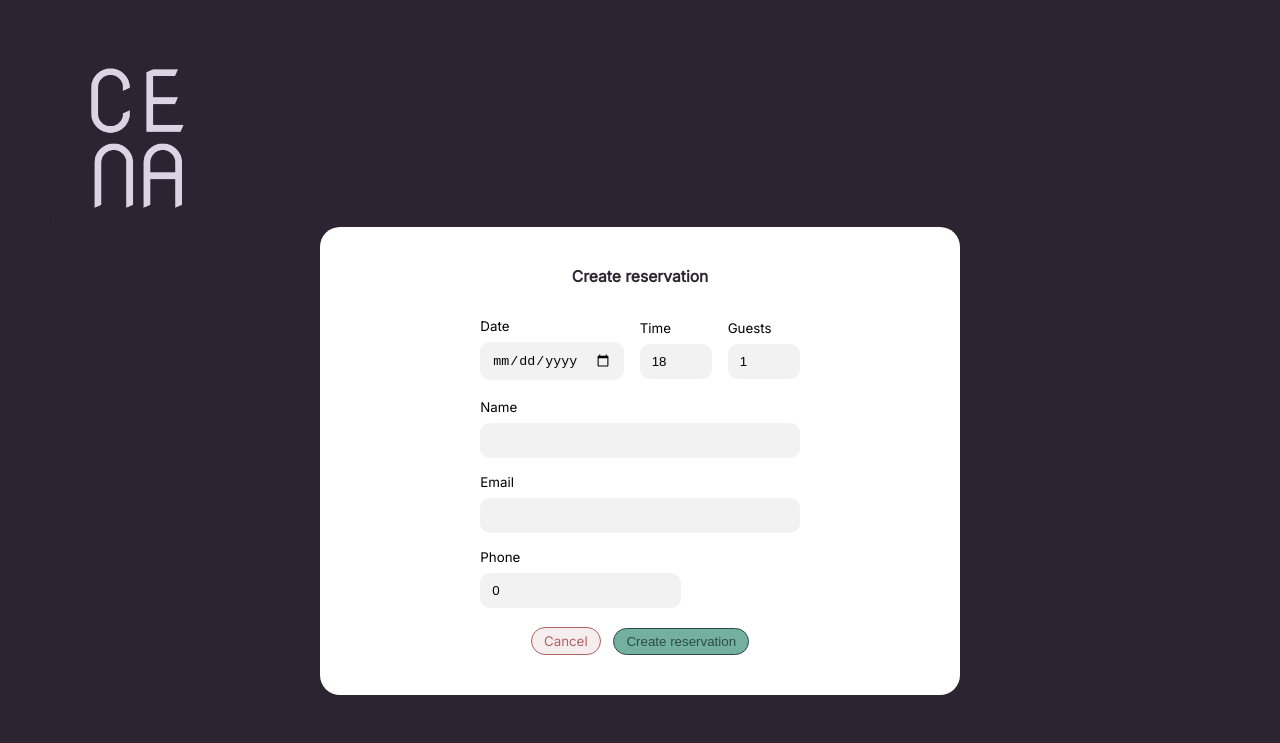
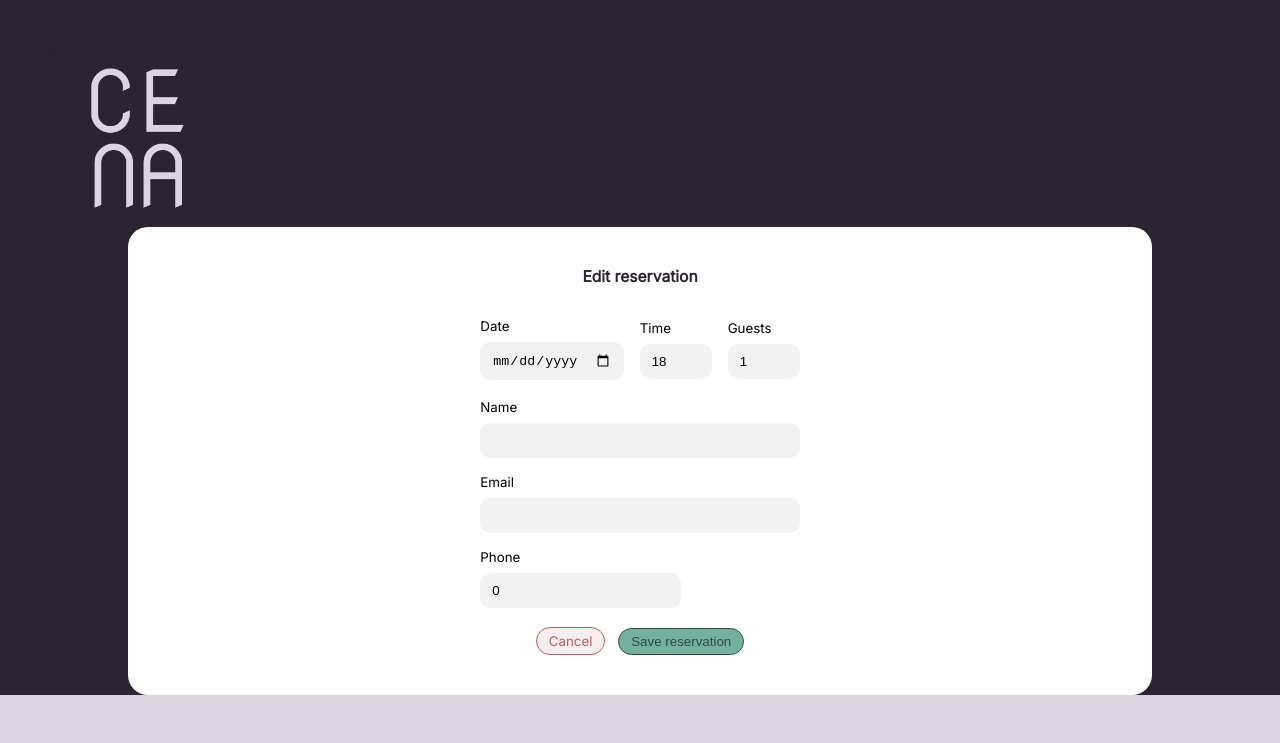
Before and after one commit to ViggoOhlsson/project-restaurant, a React (Create React App) app: page /admin/add-new in a window 1280 px wide. Shown: the top 743 px of the page. Built offline with nearby package versions, Linux system fonts and the light colour scheme; a web font is replaced by a local one.

Commit message:
Feedback implemented

```diff
--- a/src/components/EditConfirmed.tsx
+++ b/src/components/EditConfirmed.tsx
@@ -4,6 +4,7 @@ import { IBooking } from "../models/IBooking";
 
 interface IEditConfirmedProps {
   booking: IBooking;
+  parentView: string;
 }
 
 export const EditConfirmed = (props: IEditConfirmedProps) => {
@@ -29,6 +30,16 @@ export const EditConfirmed = (props: IEditConfirmedProps) => {
 
   function refreshPage() {
     window.location.reload();
+  }
+
+  function buttonText() {
+    if (props.parentView === "edit") {
+      return "Edit changes";
+    } else if (props.parentView === "add") {
+      return "Add new reservation";
+    } else {
+      return "Refresh page";
+    }
   }
 
   return (
@@ -66,8 +77,12 @@ export const EditConfirmed = (props: IEditConfirmedProps) => {
         </div>
       </div>
       <div className="admin-edit__section admin-edit__section--redirect">
-        <button onClick={refreshPage} className="redirect__editButton"><i className="fa-solid fa-arrow-left"></i> Edit changes</button>
-        <Link to={"/admin"} className="redirect__adminButton">Proceed to bookings <i className="fa-solid fa-arrow-right"></i></Link>
+        <button onClick={refreshPage} className="redirect__editButton">
+          <i className="fa-solid fa-arrow-left"></i> {buttonText()}
+        </button>
+        <Link to={"/admin"} className="redirect__adminButton">
+          Proceed to bookings <i className="fa-solid fa-arrow-right"></i>
+        </Link>
       </div>
     </div>
   );
--- a/src/components/EditForm.tsx
+++ b/src/components/EditForm.tsx
@@ -5,14 +5,13 @@ import { IBooking } from "../models/IBooking";
 interface IEditFormProps {
   editingBooking: IBooking;
   fullyBooked: boolean;
-  deleteBooking(): void;
   handleSave(e: FormEvent): void;
   changeInfo(e: ChangeEvent<HTMLInputElement>): void;
   changeUser(e: ChangeEvent<HTMLInputElement>): void;
 }
 export const EditForm = (props: IEditFormProps) => {
   return (
-    <div className="admin-edit">
+    <>
       <h3 className="admin-edit__section admin-edit__section--heading">
         Edit reservation
       </h3>
@@ -95,17 +94,9 @@ export const EditForm = (props: IEditFormProps) => {
           <Link className="form__cancel" to={"/admin"}>
             Cancel
           </Link>
-          <button className="form__update">Update reservation</button>
+          <button className="form__update">Save reservation</button>
         </div>
       </form>
-      <button
-        className="admin-edit__section admin-edit__section--delete"
-        onClick={() => {
-          props.deleteBooking();
-        }}
-      >
-        Remove reservation <i className="fa-solid fa-trash-can"></i>
-      </button>
-    </div>
+    </>
   );
 };
--- a/src/components/pages/AdminAdd.tsx
+++ b/src/components/pages/AdminAdd.tsx
@@ -1,165 +1,84 @@
 import axios from "axios";
 import { ChangeEvent, FormEvent, useState } from "react";
-import { Link } from "react-router-dom";
 import { IBooking } from "../../models/IBooking";
+import { EditConfirmed } from "../EditConfirmed";
+import { EditForm } from "../EditForm";
 
 export function AdminAdd() {
   const [fullyBooked, setFullyBooked] = useState(false);
-  const [time, setTime] = useState(18);
-  const [date, setDate] = useState("");
-  const [guests, setGuests] = useState(1);
-
-  const [name, setName] = useState("");
-  const [email, setEmail] = useState("");
-  const [phone, setPhone] = useState(0);
+  const [adminView, setAdminView] = useState("");
 
   const [editing, setEditing] = useState<IBooking>({
-    date: new Date(date),
-    time: time,
-    guests: guests,
+    date: new Date(),
+    time: 18,
+    guests: 1,
     _id: "",
     customer: {
       _id: "",
-      name: name,
-      email: email,
-      phone: phone,
+      name: "",
+      email: "",
+      phone: 0,
     },
   });
 
-  const changeTime = (e: ChangeEvent<HTMLInputElement>) => {
-    console.log("Time:", e.target.value);
-    setTime(parseInt(e.target.value));
-  };
-  const changeDate = (e: ChangeEvent<HTMLInputElement>) => {
-    console.log("Date:", e.target.value);
-    setDate(e.target.value);
-  };
-  const changeGuests = (e: ChangeEvent<HTMLInputElement>) => {
-    let guests = parseInt(e.target.value || "0");
-    if (guests < 0) guests = 0;
-    if (guests > 90) guests = 90;
-    setGuests(guests);
-    console.log(guests);
-  };
-
-  const changeName = (e: ChangeEvent<HTMLInputElement>) =>
-    setName(e.target.value);
-
-  const changeEmail = (e: ChangeEvent<HTMLInputElement>) =>
-    setEmail(e.target.value);
-
-  const changePhone = (e: ChangeEvent<HTMLInputElement>) =>
-    setPhone(parseInt(e.target.value));
-
-  async function addUser(e: FormEvent) {
+  async function handleSave(e: FormEvent) {
     e.preventDefault();
+    let date = editing.date;
+    let time = editing.time;
+    let guests = editing.guests;
+    let name = editing.customer.name;
+    let email = editing.customer.email;
+    let phone = editing.customer.phone;
 
     let body = { date, time, guests, name, email, phone };
-
-    console.log("editing " + guests);
     try {
       let res = await axios.post("http://localhost:8000/book", body);
+      setAdminView("done");
       let emailRes = await axios.post(
         "http://localhost:8000/send-email",
         res.data
       );
-      console.log("booking sent:", res);
-      console.log(emailRes);
     } catch (err) {
       console.log(err);
     }
   }
 
+  //Uppdaterar setEditing med bokningsinformation
+  function handleInfoChange(e: ChangeEvent<HTMLInputElement>) {
+    if (e.target.type === "number") {
+      setEditing({ ...editing, [e.target.name]: +e.target.value });
+    } else {
+      setEditing({ ...editing, [e.target.name]: e.target.value });
+    }
+  }
+
+  //Uppdaterar setEditing med kundinformation
+  function handleUserChange(e: ChangeEvent<HTMLInputElement>) {
+    setEditing({
+      ...editing,
+      customer: { ...editing.customer, [e.target.name]: e.target.value },
+    });
+  }
+
+  function displayView() {
+     if (adminView === "done") {
+      return <EditConfirmed parentView="add" booking={editing}></EditConfirmed>;
+    } else {
+      return (
+        <div className="admin-edit">
+          <EditForm
+            handleSave={handleSave}
+            changeUser={handleUserChange}
+            changeInfo={handleInfoChange}
+            editingBooking={editing}
+            fullyBooked={fullyBooked}
+          ></EditForm>
+        </div>
+      );
+    }
+  }
+
   return (
-    <>
-      <div className="admin-edit admin-add">
-        <h3 className="admin-edit__section admin-edit__section--heading">
-          Create reservation
-        </h3>
-        <form
-          className="admin-edit__section admin-edit__section--form"
-          onSubmit={addUser}
-        >
-          {fullyBooked && (
-            <span className="form__error">Not enough available tables!</span>
-          )}
-
-          <div className="form__info">
-            <div className="form__date">
-              <label htmlFor="date">Date</label>
-              <input
-                type="date"
-                min={new Date().toISOString().split("T")[0]} //Tar bort passerade datum
-                name="date"
-                defaultValue={new Date(date).toLocaleDateString()}
-                onChange={changeDate}
-                placeholder="Date"
-              />
-            </div>
-            <div className="form__time">
-              <label htmlFor="time">Time</label>
-
-              <input
-                type="number"
-                name="time"
-                step="3"
-                min="18"
-                max="21"
-                value={time}
-                onChange={changeTime}
-                placeholder="Time"
-              />
-            </div>
-            <div className="form__guests">
-              <label htmlFor="guests">Guests</label>
-              <input
-                type="number"
-                name="guests"
-                min="1"
-                max="90"
-                value={guests}
-                onChange={changeGuests}
-                placeholder="Guests"
-              />
-            </div>
-          </div>
-          <div className="form__user">
-            <div className="form__userName">
-              <label htmlFor="name">Name</label>
-              <input
-                type="text"
-                name="name"
-                value={name}
-                onChange={changeName}
-              />
-            </div>
-            <div className="form__email">
-              <label htmlFor="email">Email</label>
-              <input
-                type="email"
-                name="email"
-                value={email}
-                onChange={changeEmail}
-              />
-            </div>
-            <div className="form__phone">
-              <label htmlFor="phone">Phone</label>
-              <input
-                type="tel"
-                name="phone"
-                value={phone}
-                onChange={changePhone}
-              />
-            </div>
-          </div>
-          <div className="form__buttons">
-            <Link className="form__cancel" to={"/admin"}>
-              Cancel
-            </Link>
-            <button className="form__update">Create reservation</button>
-          </div>
-        </form>
-      </div>
-    </>
+    <main>{displayView()}</main>
   );
 }
--- a/src/components/pages/AdminEdit.tsx
+++ b/src/components/pages/AdminEdit.tsx
@@ -102,19 +102,28 @@ export function AdminEdit() {
     if (adminView === "deleted") {
       return <EditDeleteConfirm></EditDeleteConfirm>;
     } else if (adminView === "done") {
-      return <EditConfirmed booking={booking}></EditConfirmed>;
+      return <EditConfirmed parentView="edit" booking={booking}></EditConfirmed>;
     } else if (adminView === "notfound") {
       return <Navigate to={"/*"}></Navigate>;
     } else {
       return (
+        <div className="admin-edit">
           <EditForm
-          deleteBooking={deleteBooking}
             handleSave={handleSave}
             changeUser={handleUserChange}
             changeInfo={handleInfoChange}
             editingBooking={editing}
             fullyBooked={fullyBooked}
           ></EditForm>
+          <button
+            className="admin-edit__section admin-edit__section--delete"
+            onClick={() => {
+              deleteBooking();
+            }}
+          >
+            Remove reservation <i className="fa-solid fa-trash-can"></i>
+          </button>
+        </div>
       );
     }
   }
```
Lines whose indentation alone changed are shown as unchanged.
